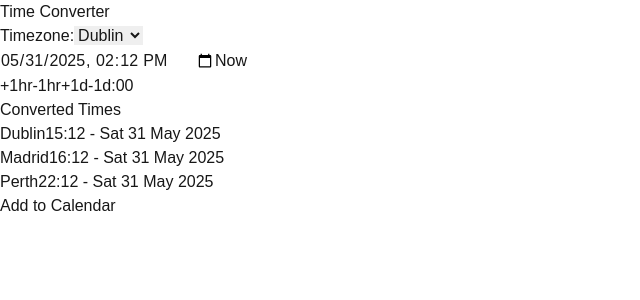
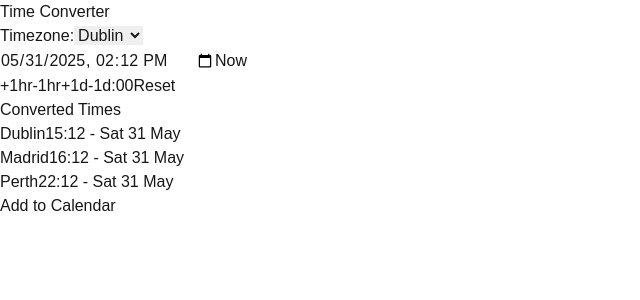
Before and after one commit to UniqueClone/when-are-we-playing, a Next.js app: page / in a window 1280 px wide. Shown: the top 300 px of the page, without its empty margins (0-640 px from the left). Built offline with nearby package versions, Linux system fonts and the light colour scheme.

Commit message:
Using luxon

```diff
--- a/src/app/components/AddToCalendarButton.tsx
+++ b/src/app/components/AddToCalendarButton.tsx
@@ -3,9 +3,11 @@
  */
 "use client";
 import React from "react";
+import { DateTime } from "luxon";
+import { calendarRange } from "./time";
 
 interface AddToCalendarButtonProps {
-  date: Date | null;
+  date: DateTime | null;
 }
 
 /**
@@ -17,11 +19,8 @@ export default function AddToCalendarButton({
 }: AddToCalendarButtonProps) {
   const handleClick = () => {
     if (!date) return;
-    const startDate = date.toISOString().replace(/-|:|\.\d+/g, "");
-    const endDate = new Date(date.getTime() + 60 * 60 * 1000)
-      .toISOString()
-      .replace(/-|:|\.\d+/g, "");
-    const url = `https://calendar.google.com/calendar/render?action=TEMPLATE&text=Boys Time&dates=${startDate}/${endDate}`;
+    const { start, end } = calendarRange(date);
+    const url = `https://calendar.google.com/calendar/render?action=TEMPLATE&text=Boys Time&dates=${start}/${end}`;
     window.open(url, "_blank");
   };
 
--- a/src/app/components/ConvertedTimes.tsx
+++ b/src/app/components/ConvertedTimes.tsx
@@ -3,14 +3,15 @@
 */
 "use client";
 import React from "react";
+import { DateTime } from "luxon";
 
 type Timezone = { label: string; tz: string };
 
 export interface ConvertedTimesProps {
   timezones: Timezone[];
-  date: Date | null;
+  date: DateTime | null;
   mounted: boolean;
-  formatTime: (d: Date, tz: string) => string;
+  formatTime: (d: DateTime, tz: string) => string;
 }
 
 // Matches final formatted pattern width: "18:09 - Fri 14 Nov"
--- a/src/app/components/TimeConverterClient.tsx
+++ b/src/app/components/TimeConverterClient.tsx
@@ -1,12 +1,21 @@
 /* Client component handling interactive time conversion.
+   Refactored to use Luxon DateTime for timezone operations.
    Responsive fullscreen mobile, centered panel desktop.
    Shows placeholder times until hydration.
 */
 "use client";
-import React, { useEffect, useMemo, useState } from "react";
+import React, { useEffect, useState } from "react";
 import ConvertedTimes from "./ConvertedTimes";
 import AddToCalendarButton from "./AddToCalendarButton";
 import { Timezone } from "./Timezones";
+import {
+  parseInput,
+  normalizeInput,
+  formatDisplay,
+  nowLocalTruncated,
+  clampToHour,
+} from "./time";
+import { DateTime } from "luxon";
 
 interface TimeConverterClientProps {
   timezones: Timezone[];
@@ -20,73 +29,44 @@ export default function TimeConverterClient({
   // Hydration flag
   const [mounted, setMounted] = useState(false);
 
-  // State
+  // State (Luxon)
   const [selectedTz, setSelectedTz] = useState<string>(timezones[0]?.tz ?? "");
-  const [date, setDate] = useState<Date | null>(null);
+  const [date, setDate] = useState<DateTime | null>(null);
   const [input, setInput] = useState<string>(initialIso);
-
-  // Intl formatters cache
-  const formatters = useMemo(
-    () =>
-      timezones.reduce((acc, tz) => {
-        acc[tz.tz] = new Intl.DateTimeFormat("en-IE", {
-          timeZone: tz.tz,
-          hour: "2-digit",
-          minute: "2-digit",
-          hour12: false,
-          weekday: "short",
-          day: "2-digit",
-          month: "short",
-          year: "numeric",
-        });
-        return acc;
-      }, {} as Record<string, Intl.DateTimeFormat>),
-    [timezones]
-  );
 
   useEffect(() => {
     // Parse initial date after client mounts to avoid SSR mismatch
-    const parsed = new Date(initialIso);
-    setDate(isNaN(parsed.getTime()) ? new Date() : parsed);
+    const dt = parseInput(initialIso);
+    setDate(dt);
+    setInput(normalizeInput(dt));
     setMounted(true);
   }, [initialIso]);
 
-  const formatTime = (d: Date, tz: string) => {
-    const formatter = formatters[tz];
-    const parts = formatter.formatToParts(d);
-    const get = (type: Intl.DateTimeFormatPartTypes) =>
-      parts.find((p) => p.type === type)?.value || "";
-    const hour = get("hour");
-    const minute = get("minute");
-    const weekday = get("weekday");
-    const day = get("day");
-    const month = get("month");
-    const year = get("year");
-    return `${hour}:${minute} - ${weekday} ${day} ${month} ${year}`;
-  };
-
-  const updateInputFromDate = (newDate: Date | null) => {
-    const target = newDate ?? new Date();
+  const updateInputFromDate = (newDt: DateTime | null) => {
+    const target = newDt ?? nowLocalTruncated();
     setDate(target);
-    setInput(target.toISOString().slice(0, 16));
+    setInput(normalizeInput(target));
   };
 
   const handleInputChange = (value: string) => {
     setInput(value);
-    const newDate = new Date(value);
-    if (isNaN(newDate.getTime())) {
-      const current = new Date();
-      setDate(current);
-      setInput(current.toISOString().slice(0, 16));
+    const parsed = parseInput(value);
+    if (!parsed.isValid) {
+      const fallback = nowLocalTruncated();
+      setDate(fallback);
+      setInput(normalizeInput(fallback));
       return;
     }
-    setDate(newDate);
+    setDate(parsed);
   };
 
   const handleTimezoneChange = (value: string) => {
     setSelectedTz(value);
-    if (date) updateInputFromDate(date);
+    // No mutation of base date; conversions happen in display phase.
   };
+
+  // Display formatting wrapper
+  const formatTime = (dt: DateTime, tz: string) => formatDisplay(dt, tz);
 
   // Unified button style
   const btn =
@@ -94,7 +74,7 @@ export default function TimeConverterClient({
 
   return (
     <div className="min-h-screen flex flex-col bg-gradient-to-br from-slate-50 via-white to-slate-100 dark:from-slate-950 dark:via-slate-900 dark:to-slate-950">
-      <section className="max-h-fit flex-1 w-full px-4 pt-6 pb-24 sm:pb-12 font-sans sm:max-w-2xl sm:mx-auto sm:rounded-2xl sm:border sm:border-slate-200 sm:shadow-md sm:bg-white/80 dark:sm:border-slate-700 dark:sm:bg-slate-900/70 flex flex-col">
+      <section className="flex-1 w-full px-4 pt-6 pb-24 sm:pb-12 font-sans sm:max-w-2xl sm:mx-auto sm:rounded-2xl sm:border sm:border-slate-200 sm:shadow-md sm:bg-white/80 dark:sm:border-slate-700 dark:sm:bg-slate-900/70 flex flex-col">
         <header className="mb-6">
           <h2 className="text-3xl font-bold tracking-tight text-center text-slate-900 dark:text-slate-100">
             Time Converter
@@ -130,7 +110,7 @@ export default function TimeConverterClient({
                   className="flex-1 rounded-md border border-gray-300 dark:border-slate-600 shadow-sm bg-white dark:bg-slate-800 focus:border-blue-500 focus:ring focus:ring-blue-200 focus:ring-opacity-50 px-3 py-2"
                 />
                 <button
-                  onClick={() => updateInputFromDate(new Date())}
+                  onClick={() => updateInputFromDate(nowLocalTruncated())}
                   className={btn}
                 >
                   Now
@@ -141,7 +121,7 @@ export default function TimeConverterClient({
                 <button
                   onClick={() =>
                     updateInputFromDate(
-                      date ? new Date(date.getTime() + 60 * 60 * 1000) : null
+                      date ? date.plus({ hours: 1 }) : nowLocalTruncated()
                     )
                   }
                   className={btn}
@@ -151,7 +131,7 @@ export default function TimeConverterClient({
                 <button
                   onClick={() =>
                     updateInputFromDate(
-                      date ? new Date(date.getTime() - 60 * 60 * 1000) : null
+                      date ? date.minus({ hours: 1 }) : nowLocalTruncated()
                     )
                   }
                   className={btn}
@@ -161,9 +141,7 @@ export default function TimeConverterClient({
                 <button
                   onClick={() =>
                     updateInputFromDate(
-                      date
-                        ? new Date(date.getTime() + 24 * 60 * 60 * 1000)
-                        : null
+                      date ? date.plus({ days: 1 }) : nowLocalTruncated()
                     )
                   }
                   className={btn}
@@ -173,9 +151,7 @@ export default function TimeConverterClient({
                 <button
                   onClick={() =>
                     updateInputFromDate(
-                      date
-                        ? new Date(date.getTime() - 24 * 60 * 60 * 1000)
-                        : null
+                      date ? date.minus({ days: 1 }) : nowLocalTruncated()
                     )
                   }
                   className={btn}
@@ -183,23 +159,27 @@ export default function TimeConverterClient({
                   -1d
                 </button>
                 <button
-                  onClick={() => {
-                    if (date) {
-                      const d = new Date(date);
-                      d.setMinutes(0, 0, 0);
-                      updateInputFromDate(d);
-                    }
-                  }}
+                  onClick={() =>
+                    updateInputFromDate(
+                      date ? clampToHour(date) : nowLocalTruncated()
+                    )
+                  }
                   className={btn}
                 >
                   :00
+                </button>
+                <button
+                  onClick={() => updateInputFromDate(nowLocalTruncated())}
+                  className={btn}
+                >
+                  Reset
                 </button>
               </div>
             </div>
           </label>
         </div>
 
-        <div className="flex-1 flex flex-col justify-center">
+        <div className="flex-1 overflow-y-auto w-full">
           <ConvertedTimes
             timezones={timezones}
             date={date}
--- /dev/null
+++ b/src/app/components/time.ts
@@ -0,0 +1,35 @@
+import { DateTime } from "luxon";
+
+export function parseInput(iso: string): DateTime {
+  const dt = DateTime.fromISO(iso, { zone: "local" });
+  return dt.isValid ? dt : DateTime.local();
+}
+
+export function normalizeInput(dt: DateTime): string {
+  return dt.toFormat("yyyy-LL-dd'T'HH:mm");
+}
+
+export function formatDisplay(base: DateTime, zone: string): string {
+  return base.setZone(zone).toFormat("HH:mm - ccc dd LLL");
+}
+
+export function calendarRange(base: DateTime) {
+  const startUtc = base.toUTC();
+  const endUtc = startUtc.plus({ hours: 1 });
+  const fmt = "yyyyLLdd'T'HHmmss'Z'";
+  return {
+    start: startUtc.toFormat(fmt),
+    end: endUtc.toFormat(fmt),
+  };
+}
+
+export function nowLocalTruncated(): DateTime {
+  const n = DateTime.local();
+  return n.set({ second: 0, millisecond: 0 });
+}
+
+export function clampToHour(dt: DateTime): DateTime {
+  return dt.set({ minute: 0, second: 0, millisecond: 0 });
+}
+
+export type TzDescriptor = { label: string; tz: string };
```
Also changed, not shown: 1 other file (tests, documents, lock files or other folders).
